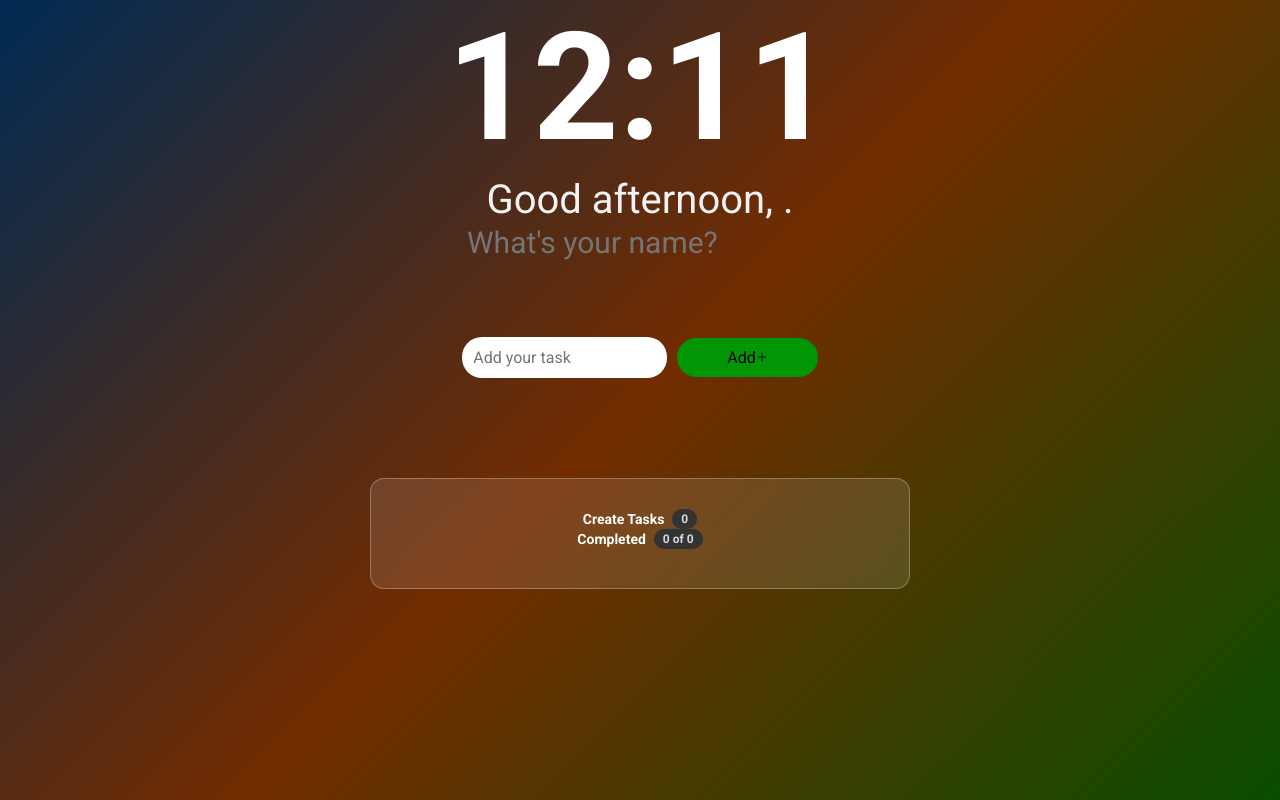
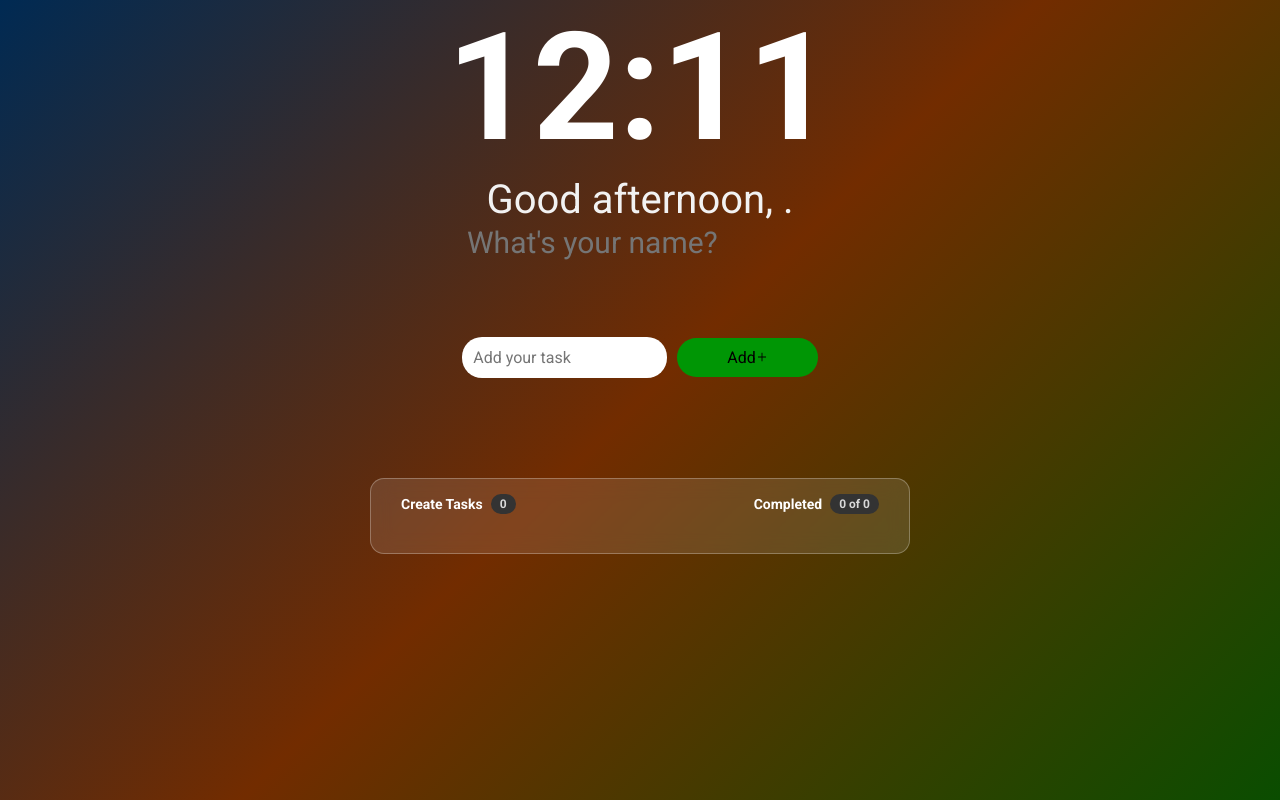
Before and after one commit to blkjacobinsjr/To-Do-List-V2, a React (Vite) app: page / in a window 1280 px wide. Built offline with nearby package versions, Linux system fonts and the light colour scheme.

Commit message:
Merge branch 'main' of github.com:blkjacobinsjr/To-Do-List-V2

```diff
--- a/src/components/Tasks/tasks.module.css
+++ b/src/components/Tasks/tasks.module.css
@@ -1,7 +1,8 @@
 .tasks {
   position: relative;
   border-radius: 14px;
-    padding: 1px; /* control the border thickness */
+  padding: 1px;
+  /* control the border thickness */
   box-shadow: inset 0 0 0 1px rgba(255, 255, 255, 0.269),
     inset 0 0 0 2px rgba(92, 92, 92, 0);
   width: 100%;
@@ -9,9 +10,11 @@
   margin: 0 auto;
   margin-top: 90px;
   padding: 0 1rem;
-    overflow: visible; /* change this to 'visible' or 'auto' */
+  overflow: visible;
+  /* change this to 'visible' or 'auto' */
   /* rest of the properties */
-    position: relative; /* change this to 'relative' if it's not */
+  position: relative;
+  /* change this to 'relative' if it's not */
   /* rest of the properties */
   width: 100%;
   max-width: 540px;
@@ -29,12 +32,14 @@
 .header {
   display: flex;
   align-items: center;
-    justify-content: space-around;
+  justify-content: space-between;
   margin-bottom: 24px;
   padding-top: 3%;
+  flex-direction: row;
+  padding: 0 15px;
 }
 
-  .header > div {
+.header>div {
   display: flex;
   align-items: center;
   gap: 8px;
```
Lines whose indentation alone changed are shown as unchanged.
